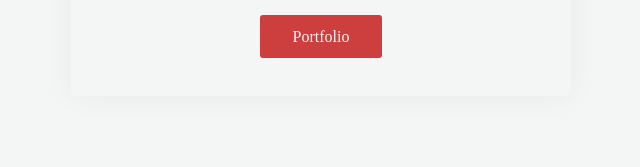
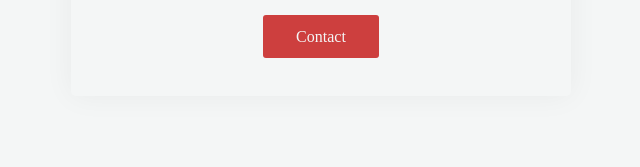
Before and after one commit to basecinco/profile, a plain HTML site: page index.html in a window 1280 px wide. Shown: the part 440-607 px from the top of the page, 319-959 px from the left. Drawn offline with Linux system fonts and the light colour scheme; a web font is replaced by a local one.

Commit message:
Update index.html

```diff
--- a/index.html
+++ b/index.html
@@ -16,7 +16,7 @@
         <img src="images/profile_photo.jpg" alt="profile photo">
         <p>Lorem ipsum dolor sit amet, consectetur adipisicing elit. Velit quas, id ut eius tenetur quos fugit laborum error veniam quam veritatis, eaque ea, alias nobis, quidem amet ipsam commodi dolorem dicta aspernatur vitae facilis recusandae aperiam!</p>
         <br>
-        <a href="https://workingnotworking.com/64323-jaime" class="button">Portfolio</a>
+        <a href="https://github.com/jaimecruza" class="button">Contact</a>
       </div>
       <div class="footer">
     <h2>FOLLOW</h2>
```
